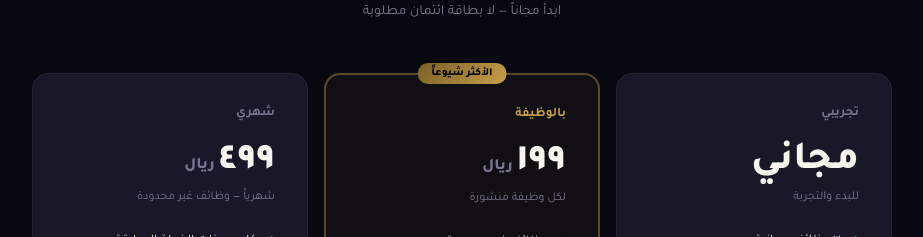
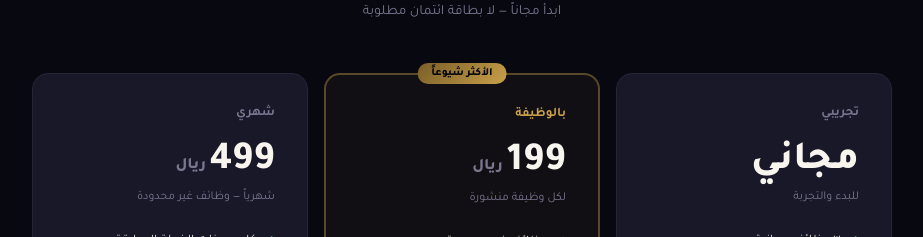
Before and after one commit to alashmori27/nukhba, a Next.js app: page /for-companies in a window 1280 px wide. Shown: the part 2711-2948 px from the top of the page, without its empty margins (178-1101 px from the left). Built offline with nearby package versions, Linux system fonts and the light colour scheme.

Commit message:
fix pricing numbers to latin

```diff
--- a/app/for-companies/page.js
+++ b/app/for-companies/page.js
@@ -158,7 +158,7 @@ export default function ForCompanies() {
           <div style={{ background:'rgba(200,160,74,.05)', border:'2px solid rgba(200,160,74,.4)', borderRadius:16, padding:32, textAlign:'right', position:'relative' }}>
             <div style={{ position:'absolute', top:-12, right:'50%', transform:'translateX(50%)', background:'linear-gradient(135deg,#7a5e28,#c8a04a)', color:'#06060e', fontSize:11, fontWeight:800, padding:'4px 14px', borderRadius:20, whiteSpace:'nowrap' }}>الأكثر شيوعاً</div>
             <div style={{ fontSize:13, fontWeight:700, color:'#c8a04a', marginBottom:16 }}>بالوظيفة</div>
-            <div style={{ fontSize:40, fontWeight:800, color:'#f8f5ef', marginBottom:4 }}>١٩٩<span style={{ fontSize:16, color:'#7a7690' }}> ريال</span></div>
+            <div style={{ fontSize:40, fontWeight:800, color:'#f8f5ef', marginBottom:4 }}>199<span style={{ fontSize:16, color:'#7a7690' }}> ريال</span></div>
             <div style={{ fontSize:12, color:'#7a7690', marginBottom:28 }}>لكل وظيفة منشورة</div>
             {['وظائف غير محدودة','تقييم ذكي لكل مرشح','نص المقابلة كاملاً','واتساب وإيميل مباشر','إشعارات فورية'].map(f => (
               <div key={f} style={{ display:'flex', alignItems:'center', gap:8, marginBottom:10, fontSize:13, color:'#ede8df' }}>
@@ -172,7 +172,7 @@ export default function ForCompanies() {
 
           <div style={{ background:'#181828', border:'1px solid #252538', borderRadius:16, padding:32, textAlign:'right' }}>
             <div style={{ fontSize:13, fontWeight:700, color:'#7a7690', marginBottom:16 }}>شهري</div>
-            <div style={{ fontSize:40, fontWeight:800, color:'#f8f5ef', marginBottom:4 }}>٤٩٩<span style={{ fontSize:16, color:'#7a7690' }}> ريال</span></div>
+            <div style={{ fontSize:40, fontWeight:800, color:'#f8f5ef', marginBottom:4 }}>499<span style={{ fontSize:16, color:'#7a7690' }}> ريال</span></div>
             <div style={{ fontSize:12, color:'#7a7690', marginBottom:28 }}>شهرياً — وظائف غير محدودة</div>
             {['كل مميزات الخطة السابقة','وظائف غير محدودة','أولوية في الدعم','تقارير شهرية'].map(f => (
               <div key={f} style={{ display:'flex', alignItems:'center', gap:8, marginBottom:10, fontSize:13, color:'#ede8df' }}>
```
